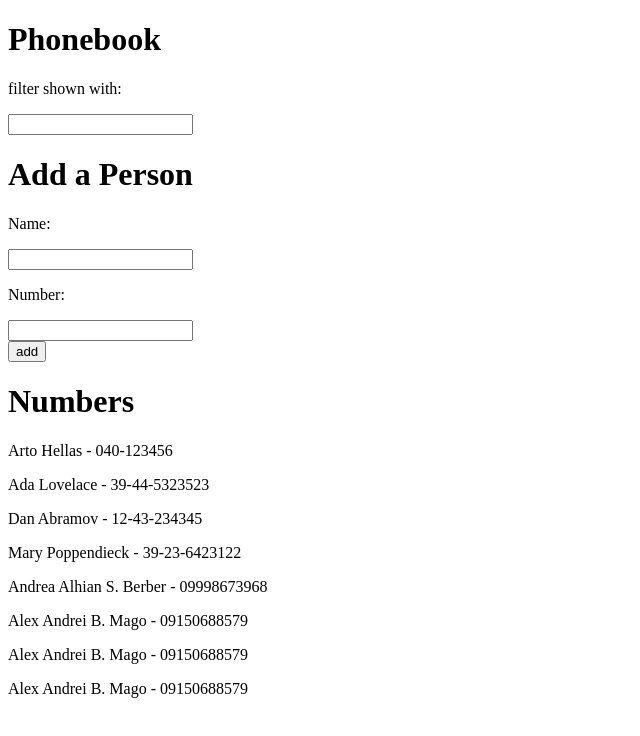
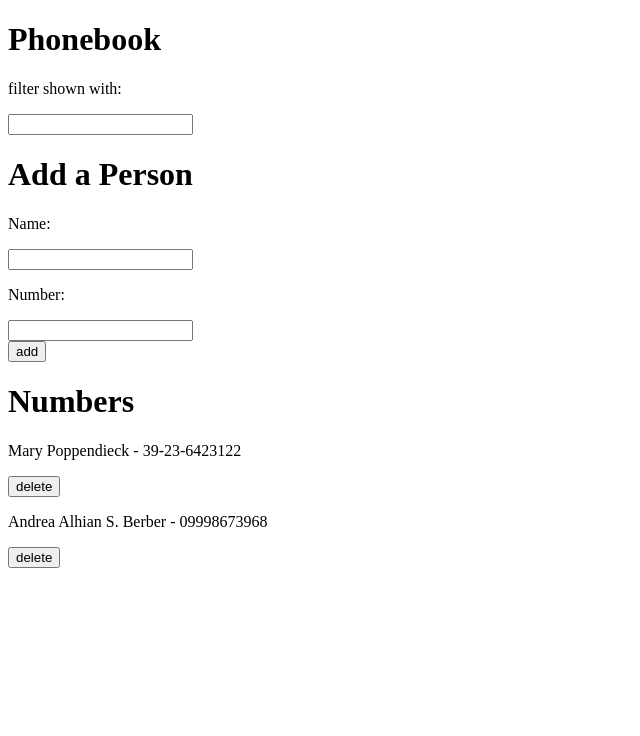
Before and after one commit to alexandreimago1-bit/react-typescript, a React (Vite) app in the folder part2/part2-exercises/phonebook/: page / in a window 1280 px wide. Shown: the top 736 px of the page, without its empty margins (0-640 px from the left). Built offline with nearby package versions, Linux system fonts and the light colour scheme; data requests are answered from the project's data file.

Commit message:
added the delete function from the UI and the backend server of JSON server

```diff
--- a/part2/part2-exercises/phonebook/db.json
+++ b/part2/part2-exercises/phonebook/db.json
@@ -1,20 +1,5 @@
 {
   "persons": [
-    {
-      "name": "Arto Hellas",
-      "number": "040-123456",
-      "id": "1"
-    },
-    {
-      "name": "Ada Lovelace",
-      "number": "39-44-5323523",
-      "id": "2"
-    },
-    {
-      "name": "Dan Abramov",
-      "number": "12-43-234345",
-      "id": "3"
-    },
     {
       "name": "Mary Poppendieck",
       "number": "39-23-6423122",
@@ -24,21 +9,6 @@
       "name": "Andrea Alhian S. Berber",
       "number": "09998673968",
       "id": "iAXO_pO1GOM"
-    },
-    {
-      "name": "Alex Andrei B. Mago",
-      "number": "09150688579",
-      "id": "7J1a1F4A7GU"
-    },
-    {
-      "name": "Alex Andrei B. Mago",
-      "number": "09150688579",
-      "id": "6CyBBsfBH-A"
-    },
-    {
-      "name": "Alex Andrei B. Mago",
-      "number": "09150688579",
-      "id": "l4QomlTAxPY"
     }
   ],
   "$schema": "./node_modules/json-server/schema.json"
--- a/part2/part2-exercises/phonebook/src/App.jsx
+++ b/part2/part2-exercises/phonebook/src/App.jsx
@@ -35,17 +35,20 @@ const PersonForm = ({onSubmit, newNameValue, newNameOnChange, newNumberValue, ne
     </form>
   )
 }
-const Person = ({person}) =>{
+const Person = ({person, handleDelete}) =>{
   return(
-    <p>{person.name} - {person.number}</p>
+    <div>
+      <p>{person.name} - {person.number}</p>
+      <button onClick = {() => handleDelete(person.id) }>delete</button>
+    </div>
   )
 }
 
-const Persons = ({personsToShow}) => {
+const Persons = ({personsToShow, handleDelete}) => {
   return(
     <div>
         {personsToShow.map(person =>
-        <Person person={person} key={person.id}/>
+        <Person person={person} key={person.id} handleDelete={handleDelete}/>
       )}
     </div>
   )
@@ -89,12 +92,20 @@ const App = () => {
             setPersons(persons.concat(response.data))
             console.log('promise fulfilled', response.data)
         })
-
-
     }
     setNewName('')
     setNewNumber('')
   }
+
+  const handleDelete = (id) => {
+      axios
+      .delete(`http://localhost:3001/persons/${id}`)
+      .then(() =>{
+      return setPersons(prevPersons => prevPersons.filter(person => person.id !== id)) })
+      .catch (error => {
+        alert(`Failed to delete person: ${error.message}`)})
+
+    }
 
   const handleNewName = (event) => {
     console.log(event.target.value)
@@ -128,7 +139,7 @@ const App = () => {
       newNumberValue={newNumber}
       newNumberOnChange={handleNewNumber}/>
       <HeaderDisplay text ='Numbers' />
-      <Persons personsToShow={personsToShow}/>
+      <Persons personsToShow={personsToShow} handleDelete={handleDelete}/>
     </div>
   )
 }
--- a/part2/part2-exercises/phonebook/src/service/service.js
+++ b/part2/part2-exercises/phonebook/src/service/service.js
@@ -7,4 +7,9 @@ const getAll = () => {
     return request.then(response => response.data)
 }
 
-export default { getAll }
+const deletePerson = (id) => {
+    const request = axios.delete(`${baseURL} / ${id}`)
+    return request.then(response => response.data)
+}
+
+export default { getAll, deletePerson }
```
